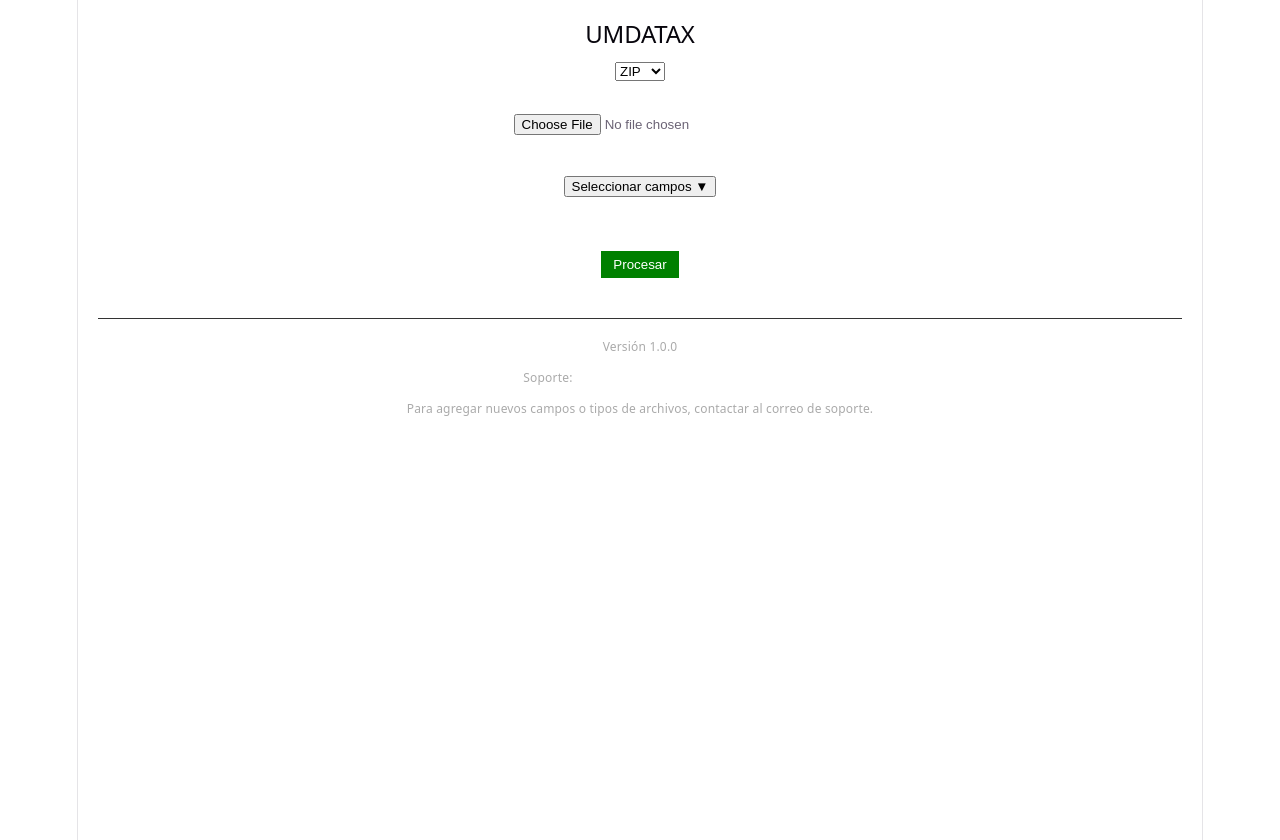
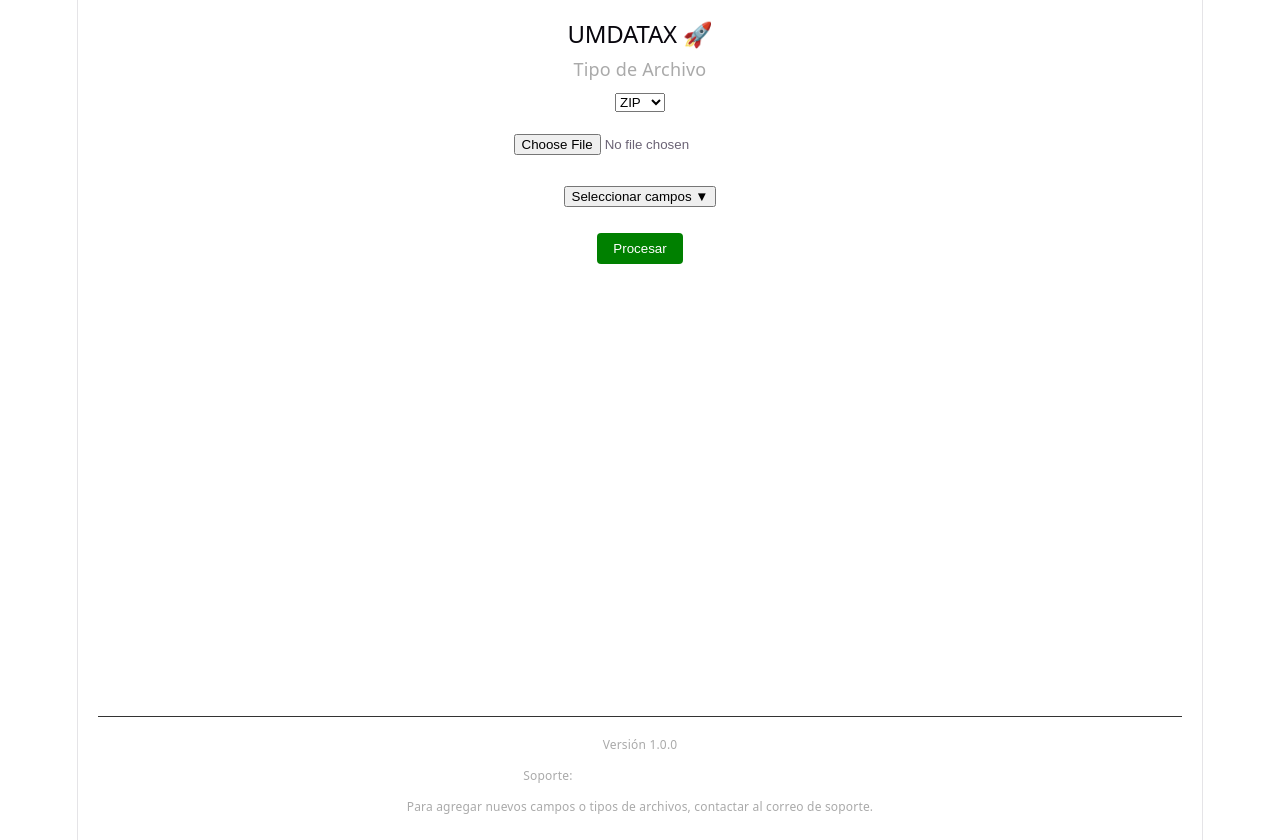
Before and after one commit to Juancadevgt/UMDATAX, a React app in the folder frontend/: page / in a window 1280 px wide. Built offline with nearby package versions, Linux system fonts and the light colour scheme; the HTML template or start-up script is replaced by a standard one.

Commit message:
se agrego tipo de archivo

```diff
--- a/frontend/src/components/Upload.jsx
+++ b/frontend/src/components/Upload.jsx
@@ -56,22 +56,31 @@ export default function Upload() {
       minHeight: "100vh",
       display: "flex",
       flexDirection: "column",
-      justifyContent: "flex-start",
+      justifyContent: "space-between",
       padding: 20
     }}>
 
-      {/* CONTENIDO PRINCIPAL */}
-      <div>
-        <h2 style={{ textAlign: "center" }}>UMDATAX</h2>
+      {/* CONTENIDO */}
+      <div style={{ textAlign: "center" }}>
 
-        <div style={{ textAlign: "center" }}>
-          <select value={tipo} onChange={(e) => setTipo(e.target.value)}>
+        <h2>UMDATAX 🚀</h2>
+
+        {/* TIPO DE ARCHIVO */}
+        <div style={{ marginBottom: 15 }}>
+          <div style={{ color: "#aaa", marginBottom: 5 }}>
+            Tipo de Archivo
+          </div>
+
+          <select
+            value={tipo}
+            onChange={(e) => setTipo(e.target.value)}
+          >
             <option value="ZIP">ZIP</option>
             <option value="XML">XML</option>
           </select>
+        </div>
 
-          <br /><br />
-
+        {/* INPUT ARCHIVO */}
         <input
           type="file"
           accept=".zip,.xml"
@@ -80,12 +89,12 @@ export default function Upload() {
 
         <br /><br />
 
-        <div style={{ textAlign: "center", marginTop: 10 }}>
+        {/* BOTÓN MOSTRAR CAMPOS */}
         <button onClick={() => setVisible(!visible)}>
           {visible ? "Ocultar campos ▲" : "Seleccionar campos ▼"}
         </button>
-</div>
 
+        {/* CAMPOS */}
         {visible && (
           <div style={{
             border: "1px solid #444",
@@ -130,24 +139,25 @@ export default function Upload() {
 
         <br /><br />
 
+        {/* BOTÓN PROCESAR */}
         <button
           onClick={handleSubmit}
           style={{
             background: "green",
             color: "white",
-              padding: "6px 12px",
+            padding: "8px 16px",
             border: "none",
-              cursor: "pointer"
+            cursor: "pointer",
+            borderRadius: 4
           }}
         >
           Procesar
         </button>
       </div>
-      </div>
 
-      {/* FOOTER PROFESIONAL */}
+      {/* FOOTER */}
       <footer style={{
-        marginTop: 40,
+        marginTop: 30,
         paddingTop: 15,
         borderTop: "1px solid #333",
         textAlign: "center",
```
Lines whose indentation alone changed are shown as unchanged.
